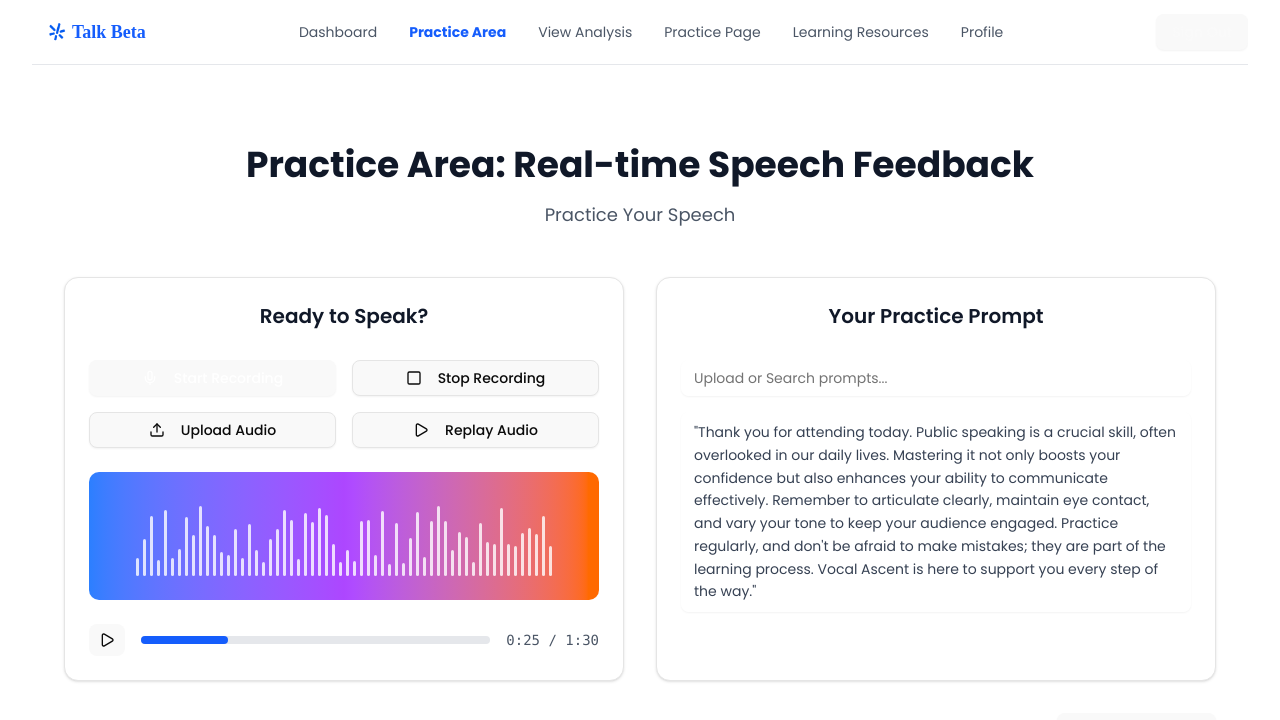
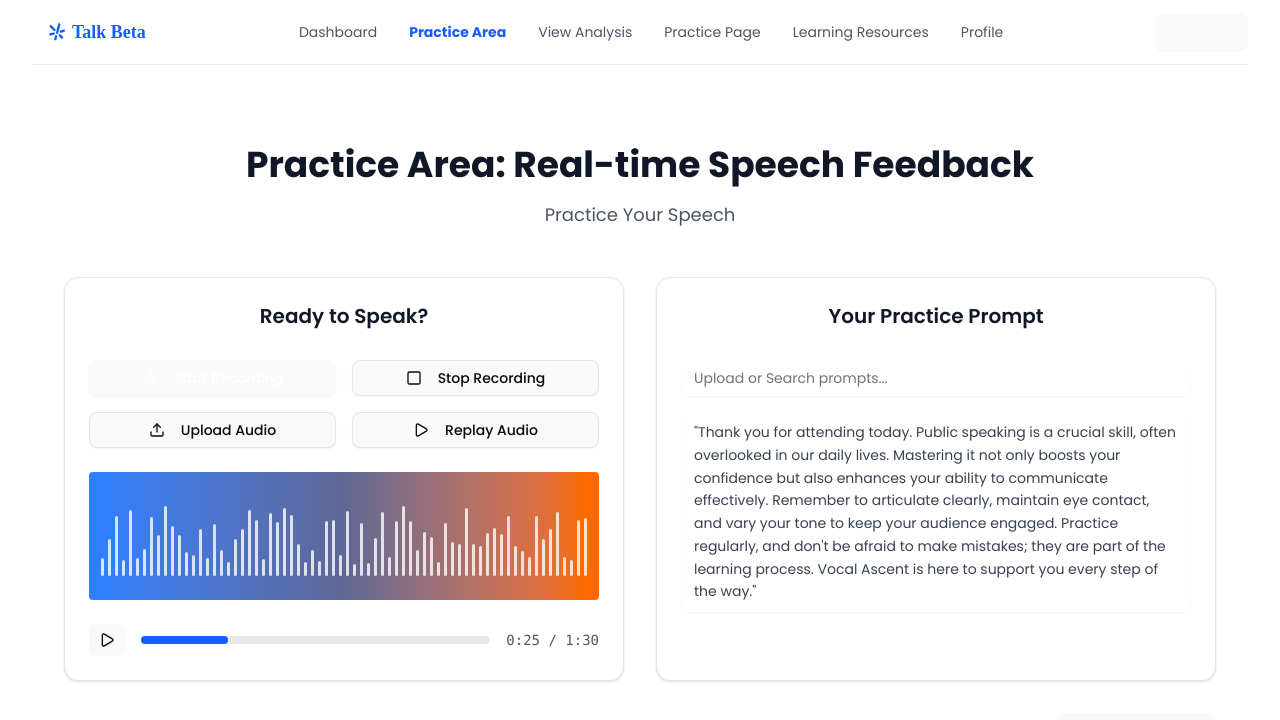
Before and after one commit to InventorsDev/Team-Epsilon-Enforcers-Frontend, a React (Vite) app in the folder talk-beta/: page /dashboard/practice-area in a window 1280 px wide. Shown: the top 720 px of the page. Built offline with nearby package versions, Linux system fonts and the light colour scheme; the HTML template or start-up script is replaced by a standard one; a web font is replaced by a local one.

Commit message:
feat:Implement changes on practice area page

```diff
--- a/talk-beta/src/pages/Dashboard/DashboardHome.tsx
+++ b/talk-beta/src/pages/Dashboard/DashboardHome.tsx
@@ -2,8 +2,10 @@ import NavBar from "@/components/navBar";
 import { Button } from "@/components/ui/button";
 import { Card, CardContent } from "@/components/ui/card";
 import { Mic, Book, BarChart3 } from "lucide-react";
+import { useNavigate } from "react-router-dom";
 
 export default function DashboardHome() {
+  const navigate = useNavigate();
 
   return (
     <div className="min-h-screen">
@@ -40,7 +42,7 @@ export default function DashboardHome() {
               <p className="text-gray-600 mb-8 leading-relaxed">
                 Start a fresh session and get real-time feedback on your speech.
               </p>
-              <Button className="bg-blue-600 hover:bg-blue-700 text-white w-full py-3 rounded-lg font-medium">
+              <Button onClick={()=>{navigate("practice-area");}} className="bg-blue-600 hover:bg-blue-700 text-white w-full py-3 rounded-lg font-medium">
                 New Practice Session
               </Button>
             </CardContent>
@@ -59,7 +61,7 @@ export default function DashboardHome() {
                 Discover a variety of interactive exercises and speaking
                 scenarios.
               </p>
-              <Button className="bg-blue-600 hover:bg-blue-700 text-white w-full py-3 rounded-lg font-medium">
+              <Button onClick={()=>{navigate("practice-page");}} className="bg-blue-600 hover:bg-blue-700 text-white w-full py-3 rounded-lg font-medium">
                 Explore Exercises
               </Button>
             </CardContent>
--- a/talk-beta/src/pages/Dashboard/PracticeArea.tsx
+++ b/talk-beta/src/pages/Dashboard/PracticeArea.tsx
@@ -62,10 +62,10 @@ export default function PracticeArea() {
               </div>
 
               {/* Audio Waveform Visualization */}
-              <div className="bg-gradient-to-r from-blue-500 via-purple-500 to-orange-500 rounded-lg p-4 h-32 flex items-center justify-center">
+              <div className="bg-gradient-to-r from-blue-500 via-[#5E6795] to-orange-500 rounded p-4 h-32 flex items-center justify-center">
                 <div className="flex items-end space-x-1 h-20">
                   {/* Waveform bars */}
-                  {Array.from({ length: 60 }).map((_, i) => (
+                  {Array.from({ length: 70 }).map((_, i) => (
                     <div
                       key={i}
                       className="bg-white rounded-full opacity-80"
--- a/talk-beta/src/pages/Signup.tsx
+++ b/talk-beta/src/pages/Signup.tsx
@@ -6,17 +6,19 @@ import { Input } from "@/components/ui/input";
 import { Label } from "@/components/ui/label";
 import { Checkbox } from "@/components/ui/checkbox";
 import { Mic } from "lucide-react";
-import { Link } from "react-router-dom";
+import { Link, useNavigate } from "react-router-dom";
 
 export function SignUpForm() {
   const [email, setEmail] = useState("");
   const [password, setPassword] = useState("");
   const [rememberMe, setRememberMe] = useState(false);
+  const navigate = useNavigate()
 
   const handleSubmit = (e: React.FormEvent) => {
     e.preventDefault();
     // Handle login logic here
     console.log("Login attempt:", { email, password, rememberMe });
+    navigate('/dashboard')
   };
 
   const handleGoogleSignUp = () => {
```
